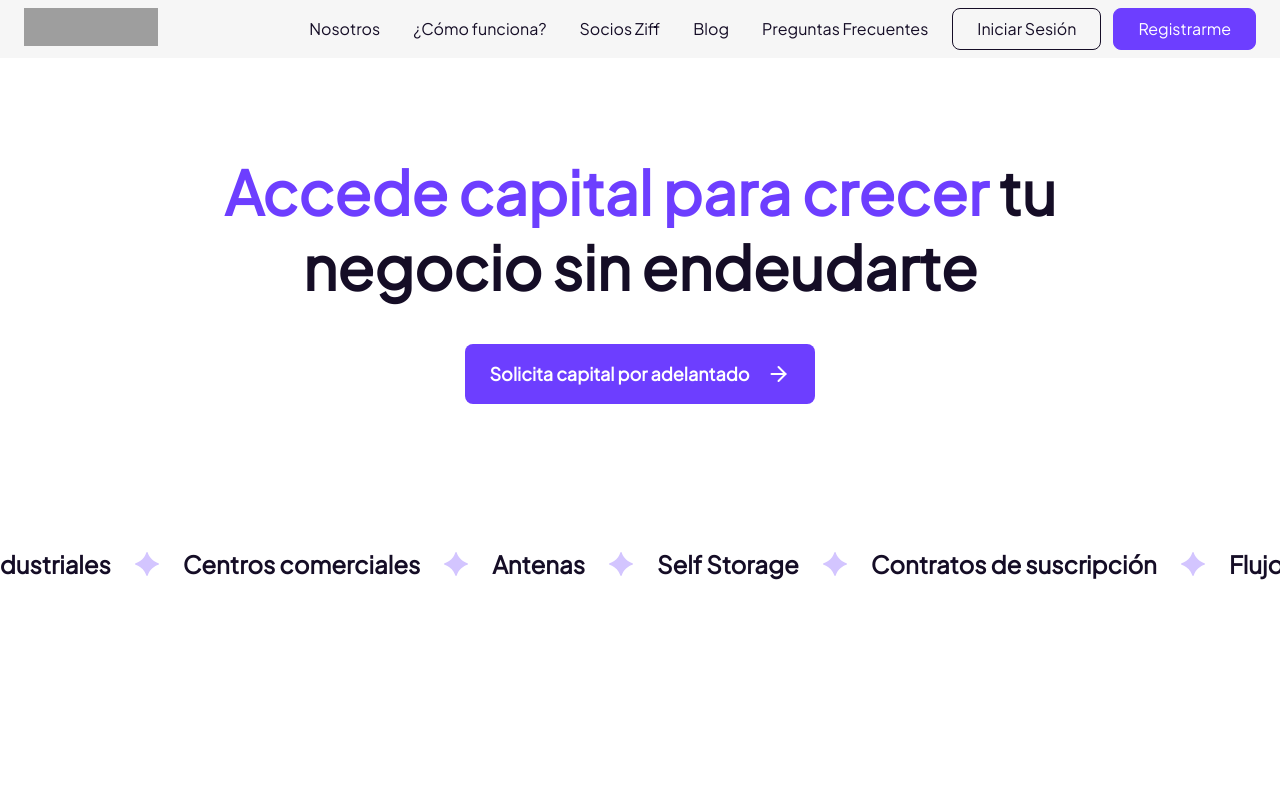
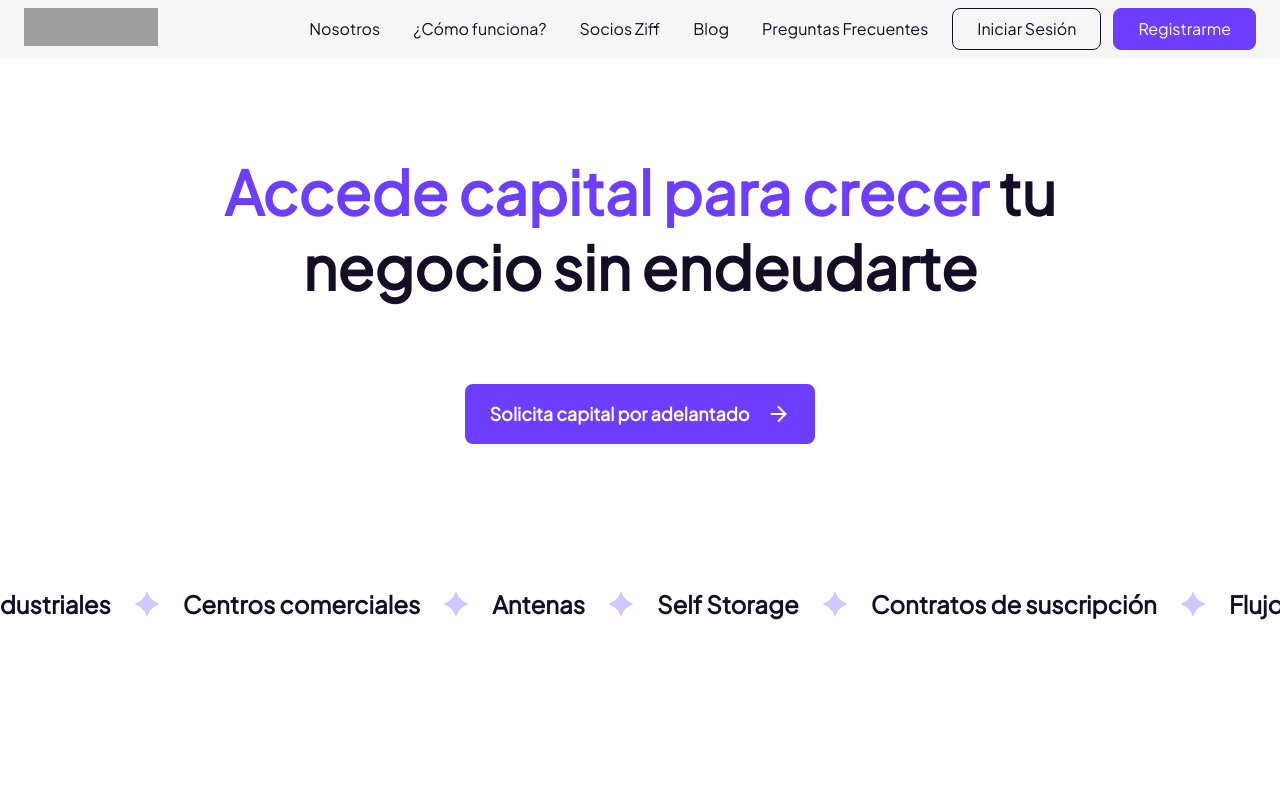
Before and after one commit to Trescento/adelanta, a Nuxt app: page / in a window 1280 px wide. Shown: the top 785 px of the page. Built offline with nearby package versions, Linux system fonts and the light colour scheme; grey boxes are pictures that could not be loaded.

Commit message:
Refactor HeroSection.vue component and add BaseButton component

```diff
--- a/src/components/HeroSection.vue
+++ b/src/components/HeroSection.vue
@@ -1,15 +1,17 @@
 <template>
   <section class="container flex flex-col items-center my-24">
-    <h1 class="font-bold text-6xl text-center max-w-5xl leading-[normal]">
+    <h1 class="font-bold text-6xl text-center max-w-5xl leading-[normal] mb-10">
       <span class="text-brand">Accede capital para crecer</span> tu negocio sin endeudarte
     </h1>
-    <button class="text-lg text-white bg-brand font-semibold px-6 py-4 rounded-lg mt-[40px] flex items-center space-x-4">
-      <span>Solicita capital por adelantado</span>
-      <svg xmlns="http://www.w3.org/2000/svg" width="25" height="24" viewBox="0 0 25 24" fill="none">
-        <path d="M5.5 12H19.5" stroke="white" stroke-width="2" stroke-linecap="round" stroke-linejoin="round"/>
-        <path d="M12.5 5L19.5 12L12.5 19" stroke="white" stroke-width="2" stroke-linecap="round" stroke-linejoin="round"/>
-      </svg>
-    </button>
+    <BaseButton>
+      <div class="flex items-center space-x-4">
+        <span>Solicita capital por adelantado</span>
+        <svg xmlns="http://www.w3.org/2000/svg" width="25" height="24" viewBox="0 0 25 24" fill="none">
+          <path d="M5.5 12H19.5" stroke="white" stroke-width="2" stroke-linecap="round" stroke-linejoin="round"/>
+          <path d="M12.5 5L19.5 12L12.5 19" stroke="white" stroke-width="2" stroke-linecap="round" stroke-linejoin="round"/>
+        </svg>
+      </div>
+    </BaseButton>
     <div class="flex flex-nowrap overflow-hidden" ref="carouselContainer">
       <div class="flex space-x-6 text-2xl font-bold items-center mt-36"
         ref="carousel"
@@ -58,3 +60,14 @@ const words = [
   'Ingresos SaaS'
 ]
 </script>
+
+<script lang="ts">
+import BaseButton from '~/components/common/BaseButton.vue';
+
+export default {
+  components: {
+    BaseButton
+  }
+}
+
+</script>
```
